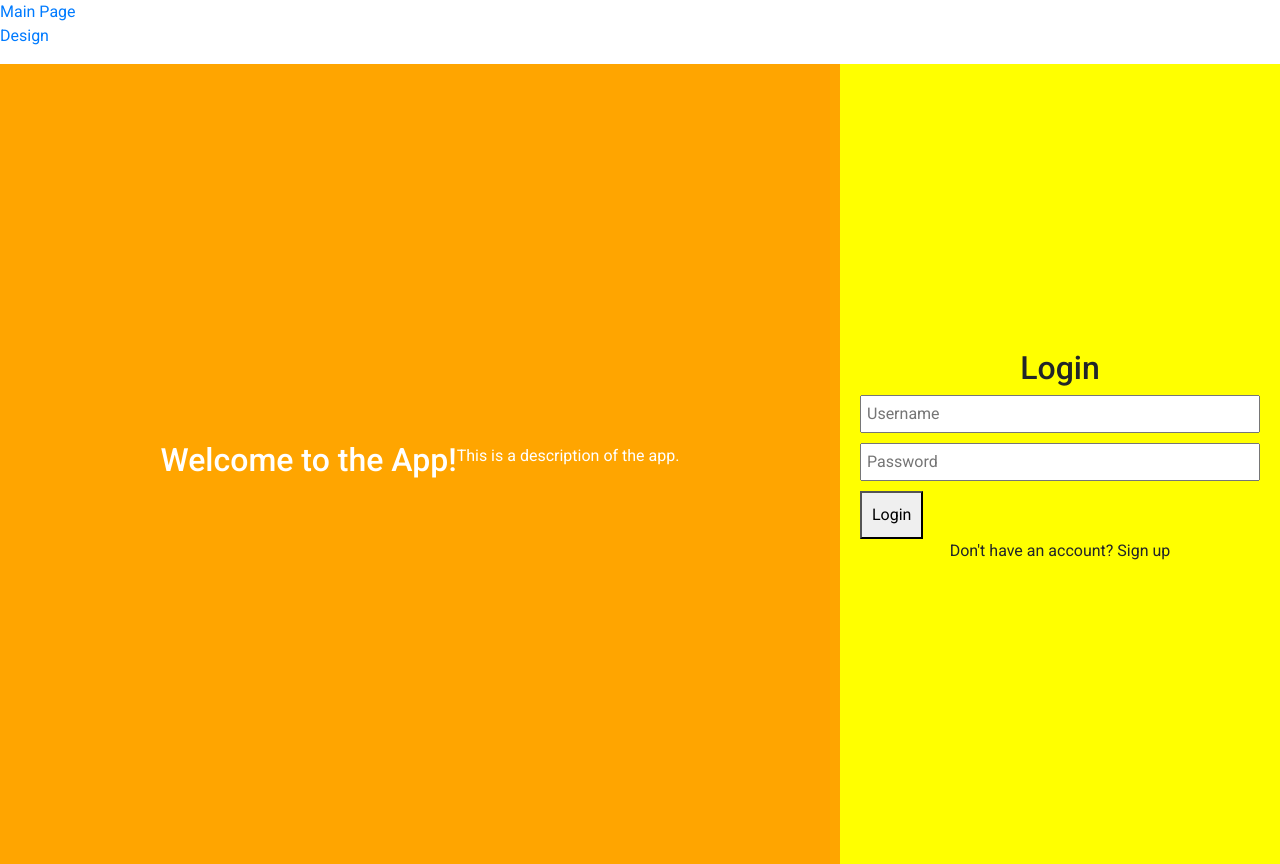
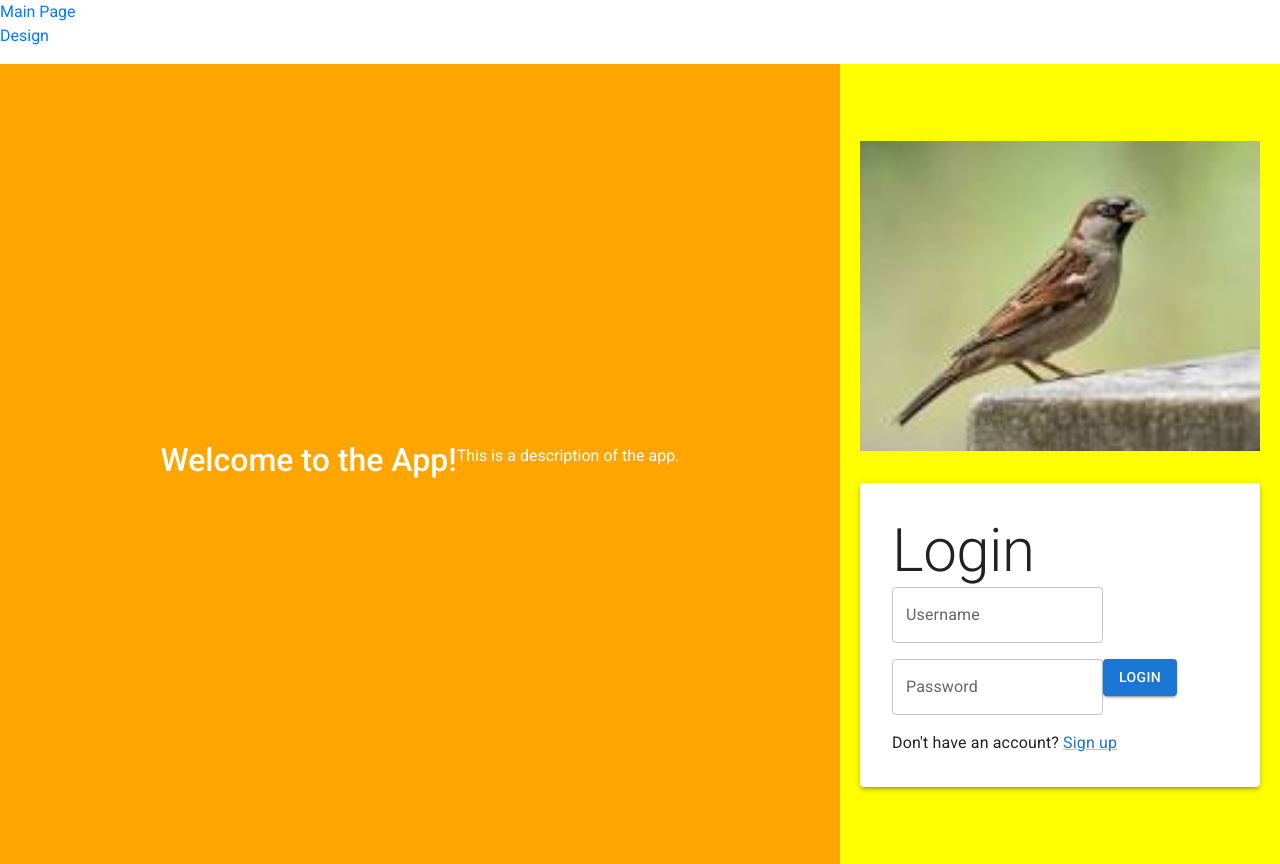
Before and after one commit to Iradu15/Sparrow-The-Trip-Planner-FrontEnd, a React (Create React App) app in the folder frontend/: page / in a window 1280 px wide. Built offline with nearby package versions, Linux system fonts and the light colour scheme.

Commit message:
switched the main page to be the one with the logo

```diff
--- a/frontend/src/App.js
+++ b/frontend/src/App.js
@@ -19,8 +19,8 @@ function App() {
         </ul>
 
         <Routes>
-          <Route exact path='/' element={< MainPage />}></Route>
-          <Route exact path='/design' element={< MainPage2 />}></Route>
+          <Route exact path='/' element={< MainPage2 />}></Route>
+          <Route exact path='/design' element={< MainPage />}></Route>
         </Routes>
 
       </div>
```
